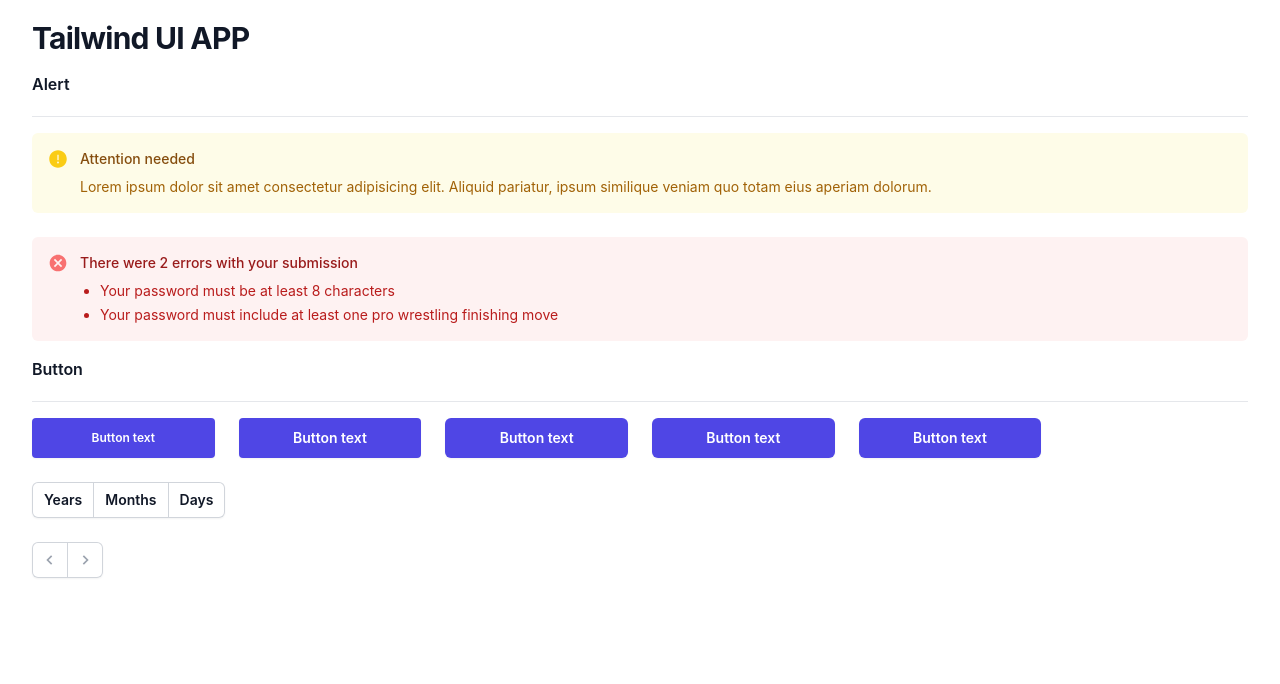
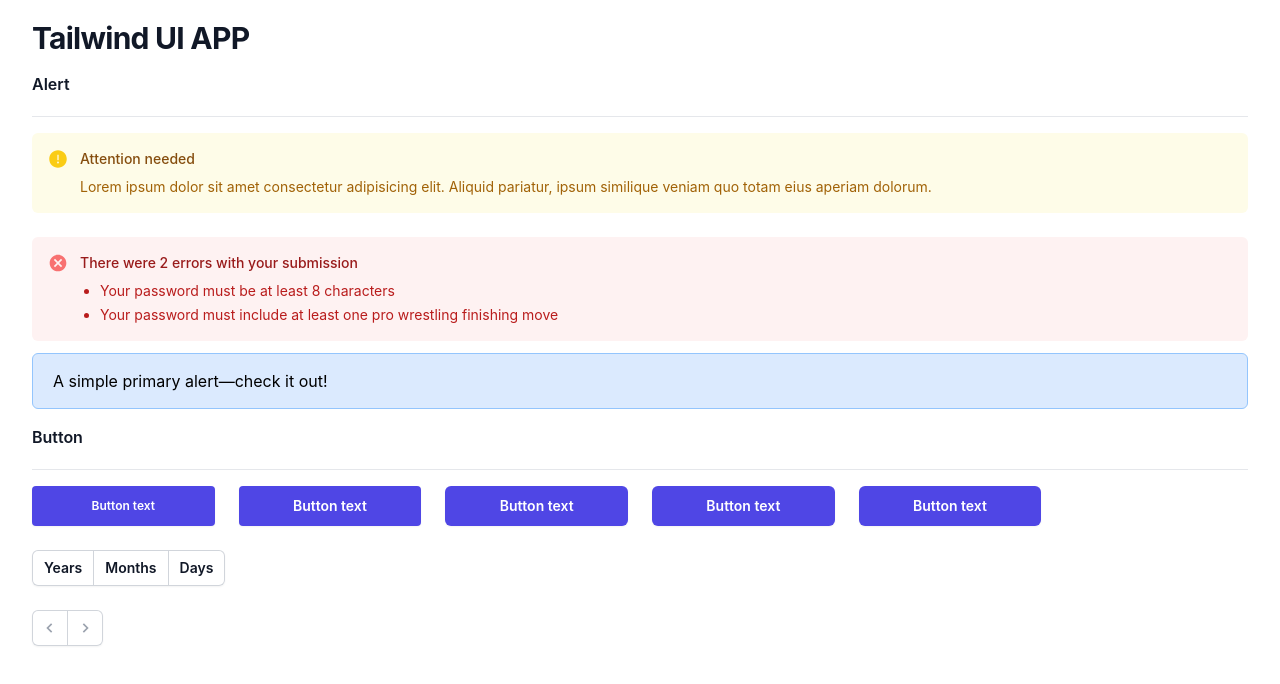
Before and after one commit to TeamFab2023/openui, a React (Create React App) app: page / in a window 1280 px wide. Shown: the top 684 px of the page. Built offline with nearby package versions, Linux system fonts and the light colour scheme.

Commit message:
one-alert box added

```diff
--- a/src/components/Alerts/Alert.tsx
+++ b/src/components/Alerts/Alert.tsx
@@ -1,10 +1,12 @@
 import React from 'react'
 import { AiFillExclamationCircle } from "react-icons/ai";
-import { MdCancel} from "react-icons/md";
+import { MdCancel } from "react-icons/md";
 
 const Alert = () => {
   return (
+
     <>
+
       <div className="border-b border-gray-200 pb-5 my-4">
         <h3 className="text-base font-semibold leading-6 text-gray-900 ">Alert</h3>
       </div>
@@ -24,7 +26,7 @@
           </div>
         </div>
       </div>
-    <br/>
+      <br />
       <div className="rounded-md bg-red-50 p-4">
         <div className="flex">
           <div className="flex-shrink-0">
@@ -41,7 +43,13 @@
           </div>
         </div>
       </div>
+      <div className="grid grid-cols-1  mx-auto mt-3 ">
+    <div className="h-14  bg-blue-100  flex items-center rounded-md border border-blue-300">
+      <p className="ps-5">A simple primary alert—check it out!</p>
+    </div>
+  </div>
     </>
+
   )
 }
 
```
Lines whose indentation alone changed are shown as unchanged.
